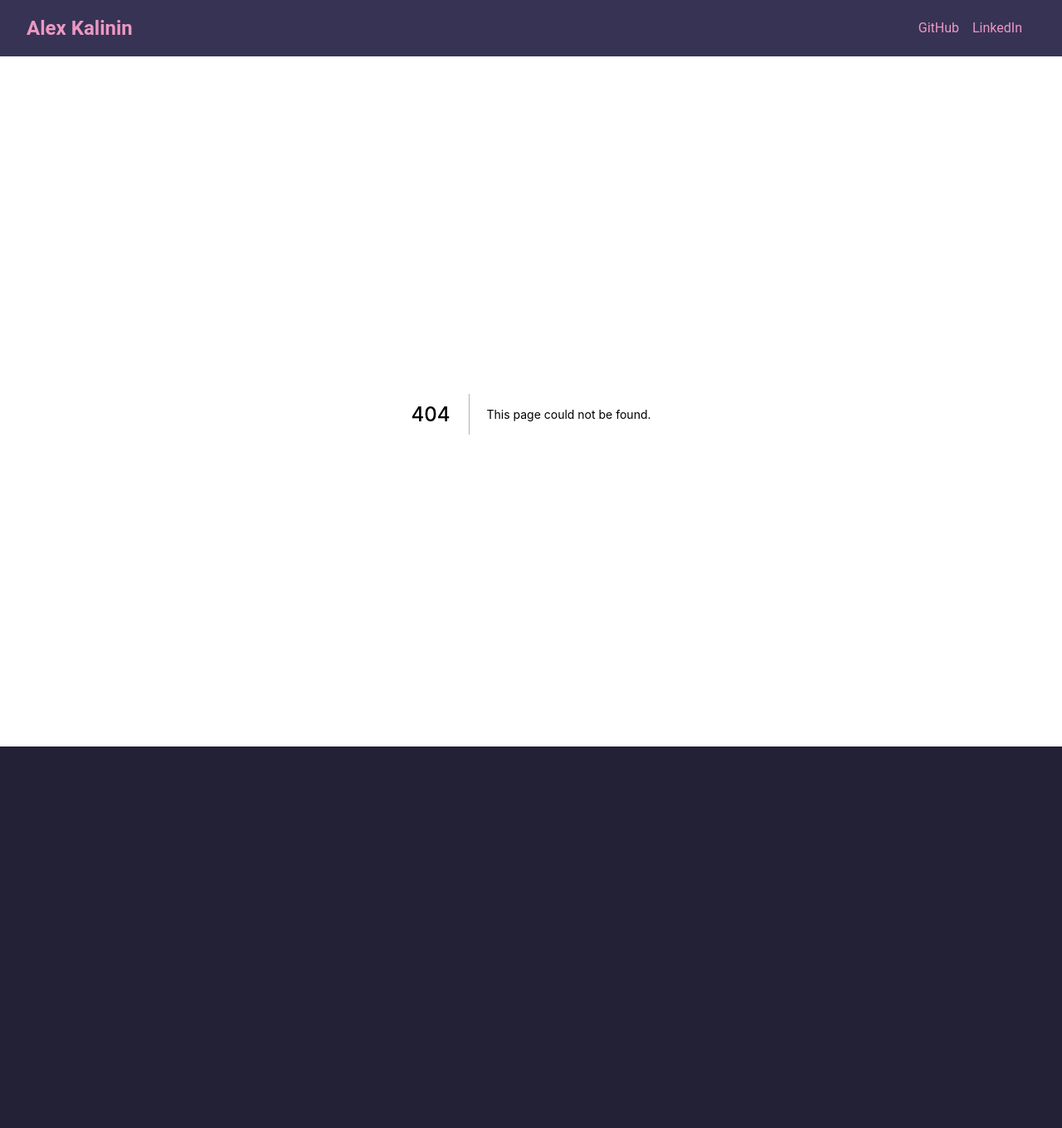
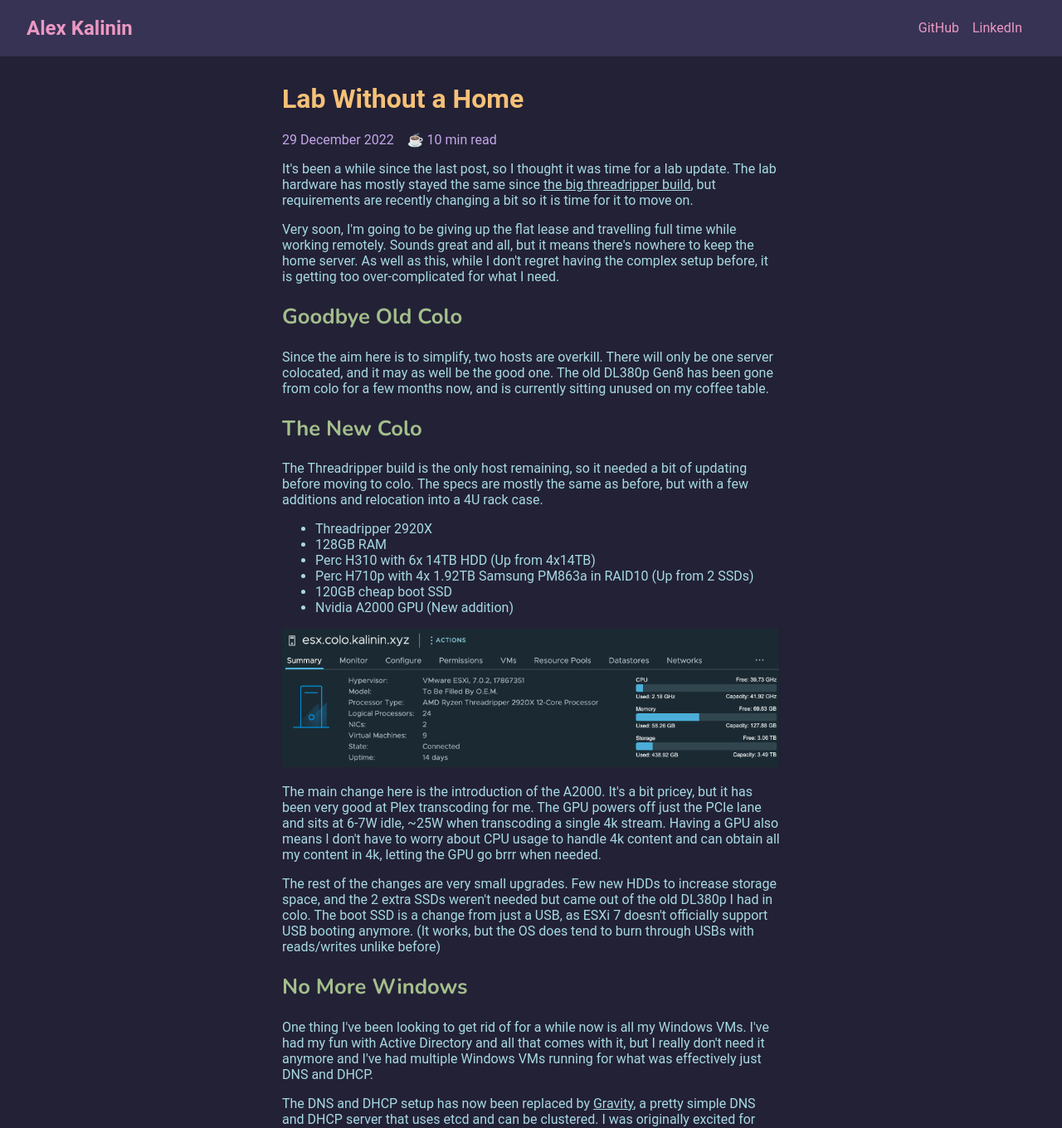
Before and after one commit to Kalininator/blog, a Next.js app: page /posts/lab-without-a-home in a window 1280 px wide. Before the commit this address had no page. Shown: the top 1360 px of the page at 83% size. Before the commit the page ends 932 px from the top, so only its background shows below. Built offline with nearby package versions, Linux system fonts and the light colour scheme; a small style sheet from the web is missing.

Commit message:
initial draft

```diff
--- /dev/null
+++ b/pages/posts/lab-without-a-home/index.mdx
@@ -0,0 +1,107 @@
+import BlogPost from '../../../components/BlogPost'
+export const meta = {
+  title: 'Lab Without a Home',
+  description: 'Preparing the homelab for full time travelling, and simplifying a lot',
+  date: '2022-12-29',
+  readTime: 10
+}
+
+export default ({ children }) => <BlogPost meta={meta}>{children}</BlogPost>;
+
+It's been a while since the last post, so I thought it was time for a lab update.
+The lab hardware has mostly stayed the same since [the big threadripper build](/posts/threadripper-build),
+but requirements are recently changing a bit so it is time for it to move on.
+
+Very soon, I'm going to be giving up the flat lease and travelling full time while working remotely.
+Sounds great and all, but it means there's nowhere to keep the home server.
+As well as this, while I don't regret having the complex setup before,
+it is getting too over-complicated for what I need.
+
+# Goodbye Old Colo
+Since the aim here is to simplify, two hosts are overkill.
+There will only be one server colocated, and it may as well be the good one.
+The old DL380p Gen8 has been gone from colo for a few months now,
+and is currently sitting unused on my coffee table.
+
+# The New Colo
+
+The Threadripper build is the only host remaining, so it needed a bit of updating before moving to colo.
+The specs are mostly the same as before, but with a few additions and relocation into a 4U rack case.
+
+* Threadripper 2920X
+* 128GB RAM
+* Perc H310 with 6x 14TB HDD (Up from 4x14TB)
+* Perc H710p with 4x 1.92TB Samsung PM863a in RAID10 (Up from 2 SSDs)
+* 120GB cheap boot SSD
+* Nvidia A2000 GPU (New addition)
+
+![ESXi Specs screenshot](/images/posts/lab-without-a-home/esx-specs.png)
+
+The main change here is the introduction of the A2000.
+It's a bit pricey, but it has been very good at Plex transcoding for me.
+The GPU powers off just the PCIe lane and sits at 6-7W idle, ~25W when transcoding a single 4k stream.
+Having a GPU also means I don't have to worry about CPU usage to handle 4k content
+and can obtain all my content in 4k, letting the GPU go brrr when needed.
+
+The rest of the changes are very small upgrades.
+Few new HDDs to increase storage space,
+and the 2 extra SSDs weren't needed but came out of the old DL380p I had in colo.
+The boot SSD is a change from just a USB, as ESXi 7 doesn't officially support USB booting anymore.
+(It works, but the OS does tend to burn through USBs with reads/writes unlike before)
+
+# No More Windows
+
+One thing I've been looking to get rid of for a while now is all my Windows VMs.
+I've had my fun with Active Directory and all that comes with it, but I really don't need
+it anymore and I've had multiple Windows VMs running for what was effectively just DNS and DHCP.
+
+The DNS and DHCP setup has now been replaced by [Gravity](https://github.com/BeryJu/gravity),
+a pretty simple DNS and DHCP server that uses etcd and can be clustered.
+I was originally excited for this project to be production ready to replace my multi-site
+DNS/DHCP setup but now the multi-site part isn't really needed for me anymore.
+
+One thing that is left on a Windows VM is Veeam.
+Veeam is just far too good at backing up VMs for me to justify getting rid of it.
+The only difference now is it isn't AD joined.
+
+# The Core VMs
+
+Now that AD is gone, the list of core VMs has shrunk a lot, here is what I have in my base setup:
+
+* VyOS - Still by far my favourite router software
+* Gravity - I guess this container could be anywhere, but I feel more comfortable having a dedicated VM for DNS/DHCP
+* vCenter - Self explanatory, wouldn't wanna run ESXi without it
+* NAS - Currently running TrueNAS Scale in a VM, with the H310 passed through
+* Plex - In a VM by itself, and not in docker because it's easier to use the GPU this way
+* Content stack - One VM that has Sonarr/Radarr/Etc in docker containers
+* Veeam - The only Windows VM left, does the VM backups
+
+# The Home Setup
+
+While the new colo setup has been great, I also needed a replacement setup for home.
+After all, I still need internet until I move out in early Feb.
+There really isn't a lot that I need at home now, so I decided to reuse the tiny host from
+my [homelab in your pocket project](/posts/homelab-in-your-pocket).
+
+Even this is probably overkill but it means not buying anything else instead, which is ideal.
+I'm still running ESXi on it, purely because I still want a HomeAssistant setup at home for
+smart bulbs and sensors.
+
+Full hardware list for home:
+
+* Fitlet2 - The small (still overkill) host that's only running VyOS and HomeAssistant
+* Dumb 8 port netgear switch - It sucks but it's enough
+* TP-Link EAP620 HD - Had this AP since moving in and it's been great if not a bit overkill
+* Silvercrest Zigbee Hub - This connects all my smart devices
+
+![Flat setup](/images/posts/lab-without-a-home/home-setup.jpeg)
+
+There's really not a lot to it here and when I move out, it will all just get thrown in a box for the future.
+
+# Conclusion
+
+Overall I really like this new setup. It's a lot simpler and means I can go travelling while still keeping the lab fully functional.
+The new colocation box is still very well specced (too much if anything), so there is plenty of room to setup more services.
+
+Hopefully I never have to visit the server in colocation and it just keeps running fine, and its been running seamlessly for a while now so I'm optimistic about it.
+For next steps, I should really get round to setting up better monitoring for all this with Grafana/Prometheus, and some alerting.
```
Also changed, not shown: public/images/posts/lab-without-a-home/esx-specs.png (added), public/images/posts/lab-without-a-home/home-setup.jpeg (added).
